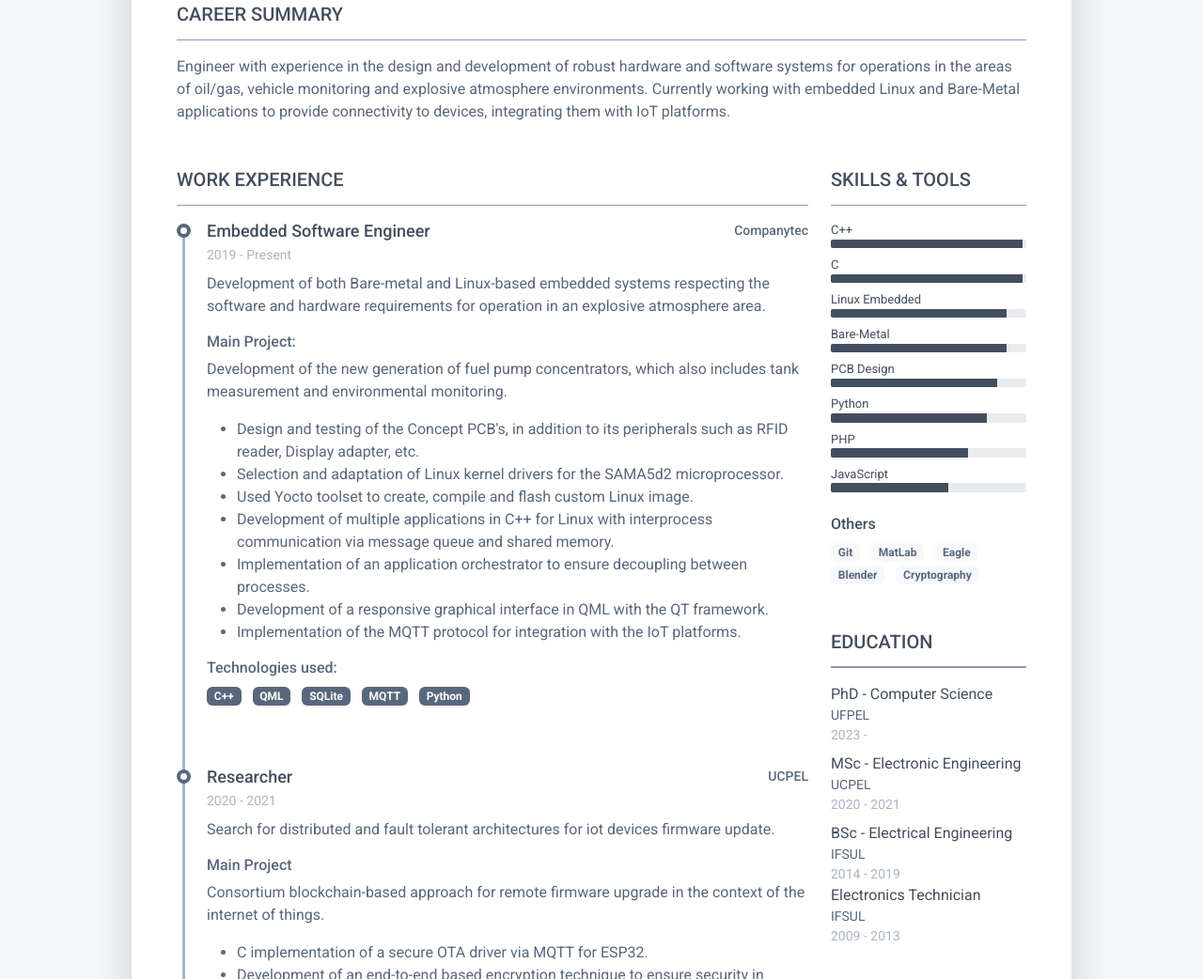
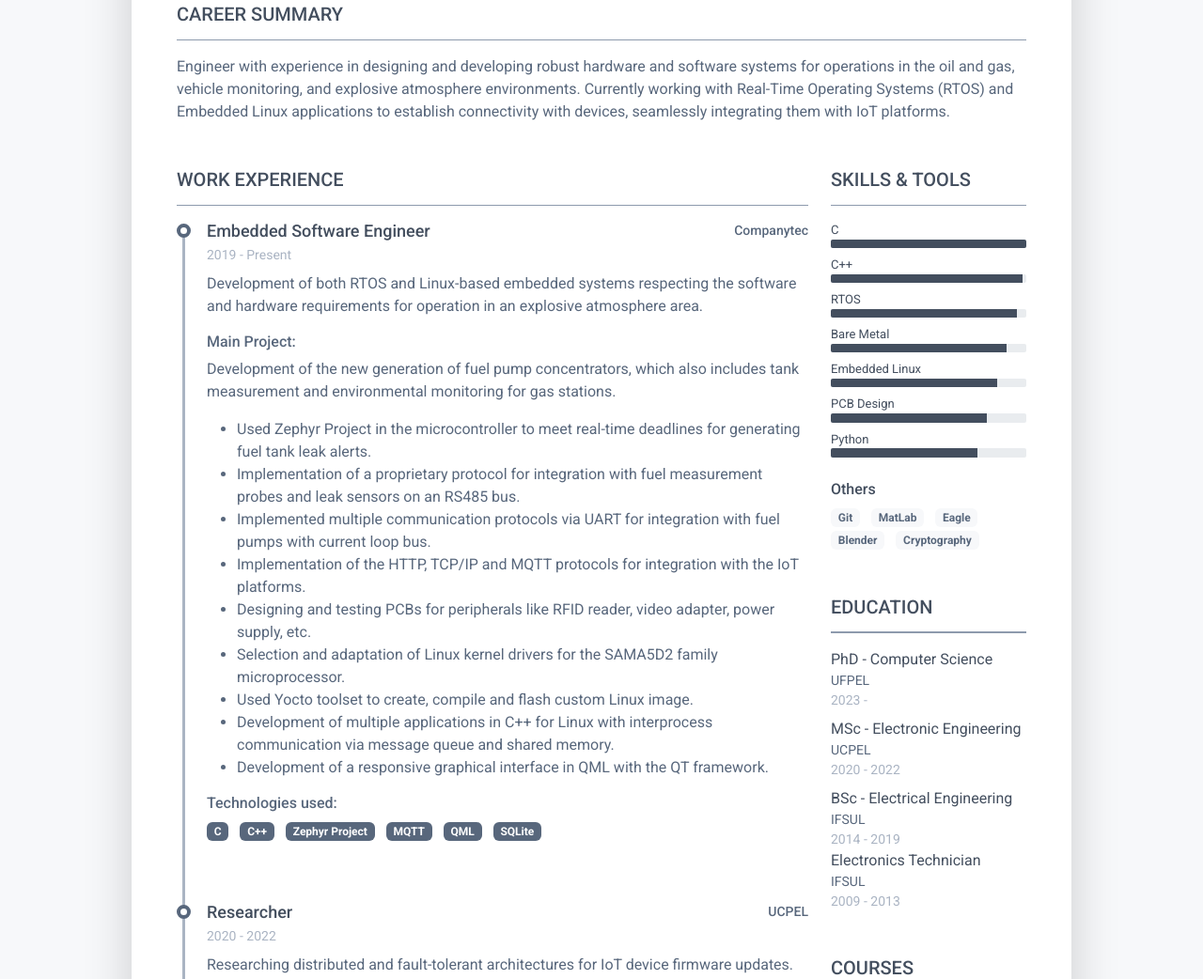
Before and after one commit to CleberPeter/CleberPeter.github.io, a plain HTML site: page index.html in a window 1280 px wide. Shown: the part 295-1337 px from the top of the page at 94% size. Drawn offline with Linux system fonts and the light colour scheme.

Commit message:
[improve] - revised and updated informations

```diff
--- a/index.html
+++ b/index.html
@@ -43,9 +43,9 @@
 						    </div><!--//primary-info-->
 						    <div class="secondary-info col-auto mt-2">
 							    <ul class="resume-social list-unstyled">
-					                <li class="mb-3"><a class="text-link" href="#"><span class="fa-container text-center me-2"><i class="fab fa-linkedin-in fa-fw"></i></span>linkedin.com/in/CleberPeter</a></li>
-					                <li class="mb-3"><a class="text-link" href="#"><span class="fa-container text-center me-2"><i class="fab fa-github-alt fa-fw"></i></span>github.com/CleberPeter</a></li>
-					                <li><a class="text-link" href="#"><span class="fa-container text-center me-2"><i class="fas fa-globe"></i></span>lattes.cnpq.br/9179986508943723</a></li>
+					                <li class="mb-3"><a class="text-link" href="https://www.linkedin.com/in/cleberpeter/"><span class="fa-container text-center me-2"><i class="fab fa-linkedin-in fa-fw"></i></span>linkedin.com/in/CleberPeter</a></li>
+					                <li class="mb-3"><a class="text-link" href="https://github.com/CleberPeter"><span class="fa-container text-center me-2"><i class="fab fa-github-alt fa-fw"></i></span>github.com/CleberPeter</a></li>
+					                <li><a class="text-link" href="http://lattes.cnpq.br/9179986508943723"><span class="fa-container text-center me-2"><i class="fas fa-globe"></i></span>lattes.cnpq.br/9179986508943723</a></li>
 							    </ul>
 						    </div><!--//secondary-info-->
 					    </div><!--//row-->
@@ -57,7 +57,7 @@
 			    <section class="resume-section summary-section mb-5">
 				    <h2 class="resume-section-title text-uppercase font-weight-bold pb-3 mb-3">Career Summary</h2>
 				    <div class="resume-section-content">
-					    <p class="mb-0">Engineer with experience in the design and development of robust hardware and software systems for operations in the areas of oil/gas, vehicle monitoring and explosive atmosphere environments. Currently working with embedded Linux and Bare-Metal applications to provide connectivity to devices, integrating them with IoT platforms.</p>
+					    <p class="mb-0">Engineer with experience in designing and developing robust hardware and software systems for operations in the oil and gas, vehicle monitoring, and explosive atmosphere environments. Currently working with Real-Time Operating Systems (RTOS) and Embedded Linux applications to establish connectivity with devices, seamlessly integrating them with IoT platforms.</p>
 				    </div>
 			    </section><!--//summary-section-->
 			    <div class="row">
@@ -76,25 +76,28 @@
 										    <div class="resume-position-time">2019 - Present</div>
 									    </div><!--//resume-timeline-item-header-->
 									    <div class="resume-timeline-item-desc">
-										    <p>Development of both Bare-metal and Linux-based embedded systems respecting the software and hardware requirements for operation in an explosive atmosphere area.</p>
+										    <p>Development of both RTOS and Linux-based embedded systems respecting the software and hardware requirements for operation in an explosive atmosphere area.</p>
 										    <h4 class="resume-timeline-item-desc-heading font-weight-bold">Main Project:</h4>
-										    <p>Development of the new generation of fuel pump concentrators, which also includes tank measurement and environmental monitoring.</p>
+										    <p>Development of the new generation of fuel pump concentrators, which also includes tank measurement and environmental monitoring for gas stations.</p>
 										    <ul>
-											    <li>Design and testing of the Concept PCB's, in addition to its peripherals such as RFID reader, Display adapter, etc.</li>
-											    <li>Selection and adaptation of Linux kernel drivers for the SAMA5d2 microprocessor.</li>
+											    <li>Used Zephyr Project in the microcontroller to meet real-time deadlines for generating fuel tank leak alerts.</li>
+											    <li>Implementation of a proprietary protocol for integration with fuel measurement probes and leak sensors on an RS485 bus.</li>
+											    <li>Implemented multiple communication protocols via UART for integration with fuel pumps with current loop bus.</li>
+											    <li>Implementation of the HTTP, TCP/IP and MQTT protocols for integration with the IoT platforms.</li>
+												<li>Designing and testing PCBs for peripherals like RFID reader, video adapter, power supply, etc.</li>
+											    <li>Selection and adaptation of Linux kernel drivers for the SAMA5D2 family microprocessor.</li>
 												<li>Used Yocto toolset to create, compile and flash custom Linux image.</li>
 											    <li>Development of multiple applications in C++ for Linux with interprocess communication via message queue and shared memory.</li>
-											    <li>Implementation of an application orchestrator to ensure decoupling between processes.</li>
 											    <li>Development of a responsive graphical interface in QML with the QT framework.</li>
-												<li>Implementation of the MQTT protocol for integration with the IoT platforms.</li>
 										    </ul>
 										    <h4 class="resume-timeline-item-desc-heading font-weight-bold">Technologies used:</h4>
 										    <ul class="list-inline">
+											    <li class="list-inline-item"><span class="badge bg-secondary badge-pill">C</span></li>
 											    <li class="list-inline-item"><span class="badge bg-secondary badge-pill">C++</span></li>
+												<li class="list-inline-item"><span class="badge bg-secondary badge-pill">Zephyr Project</span></li>
+											    <li class="list-inline-item"><span class="badge bg-secondary badge-pill">MQTT</span></li>
 											    <li class="list-inline-item"><span class="badge bg-secondary badge-pill">QML</span></li>
 											    <li class="list-inline-item"><span class="badge bg-secondary badge-pill">SQLite</span></li>
-											    <li class="list-inline-item"><span class="badge bg-secondary badge-pill">MQTT</span></li>
-												<li class="list-inline-item"><span class="badge bg-secondary badge-pill">Python</span></li>
 										    </ul>
 									    </div><!--//resume-timeline-item-desc-->
 
@@ -107,10 +110,10 @@
 										        <h3 class="resume-position-title font-weight-bold mb-1">Researcher</h3>
 										        <div class="resume-company-name ms-auto">UCPEL</div>
 										    </div><!--//row-->
-										    <div class="resume-position-time">2020 - 2021</div>
+										    <div class="resume-position-time">2020 - 2022</div>
 									    </div><!--//resume-timeline-item-header-->
 									    <div class="resume-timeline-item-desc">
-										    <p>Search for distributed and fault tolerant architectures for iot devices firmware update.</p>
+										    <p>Researching distributed and fault-tolerant architectures for IoT device firmware updates.</p>
 										    <h4 class="resume-timeline-item-desc-heading font-weight-bold">Main Project</h4>
 										    <p>Consortium blockchain-based approach for remote firmware upgrade in the context of the internet of things.</p>
 										    <ul>
@@ -140,7 +143,7 @@
 										    <div class="resume-position-time">2013 - 2019</div>
 									    </div><!--//resume-timeline-item-header-->
 									    <div class="resume-timeline-item-desc">
-										    <p>Specification and execution of tests to validate new products. Design and manufacture of Bare-Metal microcontroller devices for testing products in the production environment.</p>
+										    <p>Specification and execution of tests to validate new products. Design and manufacture of Bare Metal microcontroller devices for testing products in the production environment.</p>
 										    <h4 class="resume-timeline-item-desc-heading font-weight-bold">Main Project</h4>
 										    <p>Development of a non-invasive vehicle odometer using the Kalman Filter to merge data from inertial sensors (accelerometer, gyroscope and magnetometer) with GPS data.</p>
 										    <ul>
@@ -153,6 +156,7 @@
 										    <ul class="list-inline">
 											    <li class="list-inline-item"><span class="badge bg-secondary badge-pill">C</span></li>
 											    <li class="list-inline-item"><span class="badge bg-secondary badge-pill">MatLab</span></li>
+											    <li class="list-inline-item"><span class="badge bg-secondary badge-pill">Bare Metal</span></li>
 											    <li class="list-inline-item"><span class="badge bg-secondary badge-pill">Kalman Filter</span></li>
 											    <li class="list-inline-item"><span class="badge bg-secondary badge-pill">PCB Design</span></li>
 										    </ul>
@@ -178,51 +182,45 @@
 						        <div class="resume-skill-item">
 							        <ul class="list-unstyled mb-4">
 								        <li class="mb-2">
+								            <div class="resume-skill-name">C</div>
+									        <div class="progress resume-progress">
+											    <div class="progress-bar theme-progress-bar-dark" role="progressbar" style="width: 100%" aria-valuenow="25" aria-valuemin="0" aria-valuemax="100"></div>
+											</div>
+								        </li>
+										<li class="mb-2">
 								            <div class="resume-skill-name">C++</div>
 									        <div class="progress resume-progress">
 											    <div class="progress-bar theme-progress-bar-dark" role="progressbar" style="width: 98%" aria-valuenow="25" aria-valuemin="0" aria-valuemax="100"></div>
 											</div>
 								        </li>
 								        <li class="mb-2">
-								            <div class="resume-skill-name">C</div>
+								            <div class="resume-skill-name">RTOS</div>
 									        <div class="progress resume-progress">
-											    <div class="progress-bar theme-progress-bar-dark" role="progressbar" style="width: 98%" aria-valuenow="25" aria-valuemin="0" aria-valuemax="100"></div>
+											    <div class="progress-bar theme-progress-bar-dark" role="progressbar" style="width: 95%" aria-valuenow="25" aria-valuemin="0" aria-valuemax="100"></div>
 											</div>
 								        </li>
 										<li class="mb-2">
-								            <div class="resume-skill-name">Linux Embedded</div>
+								            <div class="resume-skill-name">Bare Metal</div>
 									        <div class="progress resume-progress">
 											    <div class="progress-bar theme-progress-bar-dark" role="progressbar" style="width: 90%" aria-valuenow="25" aria-valuemin="0" aria-valuemax="100"></div>
 											</div>
 								        </li>
 										<li class="mb-2">
-								            <div class="resume-skill-name">Bare-Metal</div>
+								            <div class="resume-skill-name">Embedded Linux</div>
 									        <div class="progress resume-progress">
-											    <div class="progress-bar theme-progress-bar-dark" role="progressbar" style="width: 90%" aria-valuenow="25" aria-valuemin="0" aria-valuemax="100"></div>
+											    <div class="progress-bar theme-progress-bar-dark" role="progressbar" style="width: 85%" aria-valuenow="25" aria-valuemin="0" aria-valuemax="100"></div>
 											</div>
 								        </li>
 										<li class="mb-2">
 								            <div class="resume-skill-name">PCB Design</div>
 									        <div class="progress resume-progress">
-											    <div class="progress-bar theme-progress-bar-dark" role="progressbar" style="width: 85%" aria-valuenow="25" aria-valuemin="0" aria-valuemax="100"></div>
+											    <div class="progress-bar theme-progress-bar-dark" role="progressbar" style="width: 80%" aria-valuenow="25" aria-valuemin="0" aria-valuemax="100"></div>
 											</div>
 								        </li>
 										<li class="mb-2">
 								            <div class="resume-skill-name">Python</div>
 									        <div class="progress resume-progress">
-											    <div class="progress-bar theme-progress-bar-dark" role="progressbar" style="width: 80%" aria-valuenow="25" aria-valuemin="0" aria-valuemax="100"></div>
-											</div>
-								        </li>
-								        <li class="mb-2">
-								            <div class="resume-skill-name">PHP</div>
-									        <div class="progress resume-progress">
-											    <div class="progress-bar theme-progress-bar-dark" role="progressbar" style="width: 70%" aria-valuenow="25" aria-valuemin="0" aria-valuemax="100"></div>
-											</div>
-								        </li>
-										<li class="mb-2">
-								            <div class="resume-skill-name">JavaScript</div>
-									        <div class="progress resume-progress">
-											    <div class="progress-bar theme-progress-bar-dark" role="progressbar" style="width: 60%" aria-valuenow="25" aria-valuemin="0" aria-valuemax="100"></div>
+											    <div class="progress-bar theme-progress-bar-dark" role="progressbar" style="width: 75%" aria-valuenow="25" aria-valuemin="0" aria-valuemax="100"></div>
 											</div>
 								        </li>
 							        </ul>
@@ -253,7 +251,7 @@
 									<li class="mb-2">
 								        <div class="resume-degree font-weight-bold">MSc - Electronic Engineering</div>
 								        <div class="resume-degree-org">UCPEL</div>
-								        <div class="resume-degree-time">2020 - 2021</div>
+								        <div class="resume-degree-time">2020 - 2022</div>
 								    </li>
 								    <li>
 								        <div class="resume-degree font-weight-bold">BSc - Electrical Engineering</div>
```
